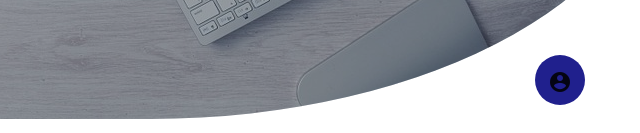
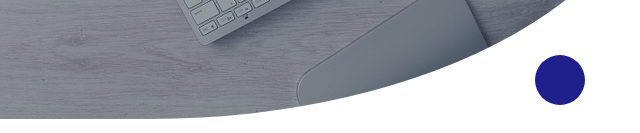
Before and after one commit to Chiagozielam/Chiagozielam.github.io, a plain HTML site: page index.html in a window 1280 px wide. Shown: the part 665-798 px from the top of the page, 617-1257 px from the left. Drawn offline with nearby package versions, Linux system fonts and the light colour scheme; a web font is replaced by a local one.

Commit message:
Update index.html

```diff
--- a/index.html
+++ b/index.html
@@ -15,7 +15,7 @@
 </head>
 <body>
     <p class="connect">
-        <i class="material-icons">account_circle</i>
+        <i class="material-icons"></i>
     </p>
     <div id="loader-wrapper" class="btn grey">
         <div class=" loader-gif" id="loader">
```
